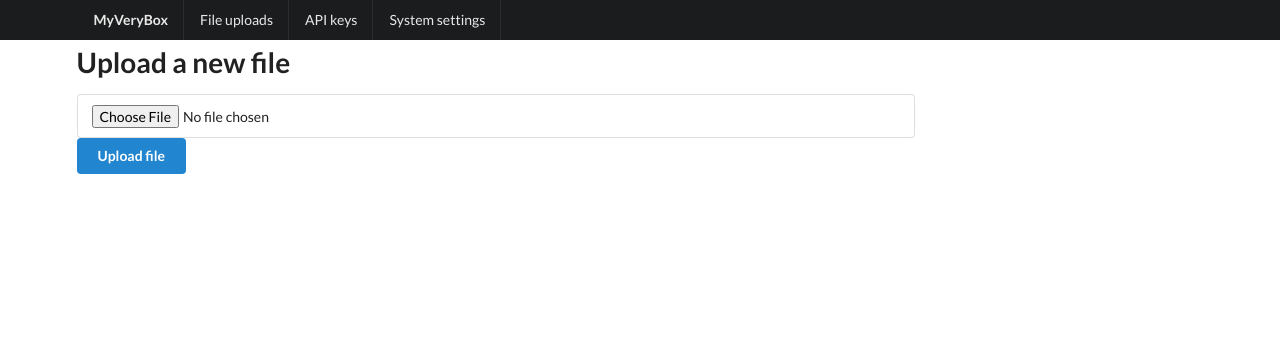
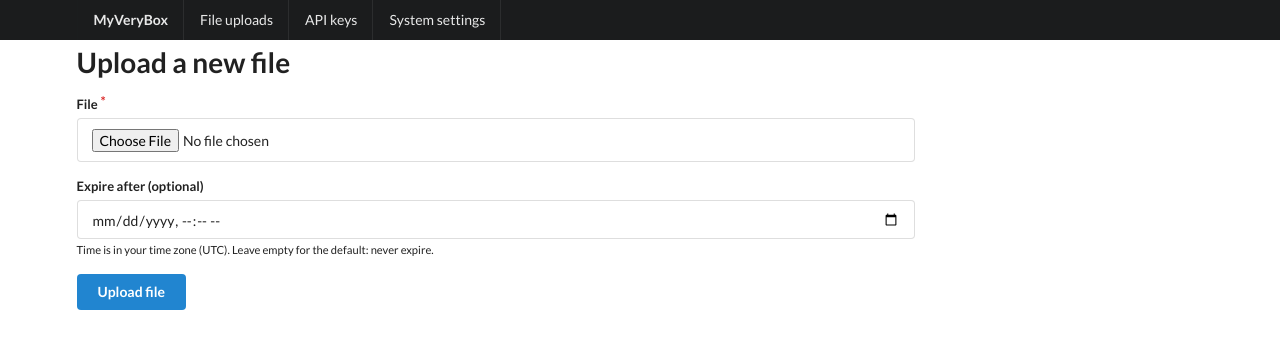
Before and after one commit to ziptofaf/myverybox, a Rails app: template app/views/file_uploads/new.html.erb in a window 1280 px wide. Shown: the top 349 px of the page. Run offline with Rails 7, Linux system fonts and the light colour scheme; the template is opened without the code that fills it, so the values that code supplies are empty; data comes from the database, SQL or seed files in the repository; style sheets or scripts are compiled from the project's sources; parts of the project's set-up code (start-up, migrations or seed data) failed here and were passed over; some libraries are stand-ins or nearby versions.

Commit message:
upload form: optional "expire after" date and time
- datetime-local field, interpreted in the browser's time zone (sent along by
  a small Stimulus controller; falls back to UTC); empty = the default expiry
  from System settings, which the form now names
- expiry must be in the future (form and API); only the exact datetime-local
  format is accepted (Time.zone.parse alone would turn e.g. "next tuesday"
  into today's midnight)
- a file is required: an empty submit used to create an upload without
  an attachment
- validation errors are shown in the form (422); the API returns 422 with
  the reasons instead of a bare 500

```diff
--- /dev/null
+++ b/app/helpers/file_uploads_helper.rb
@@ -0,0 +1,9 @@
+module FileUploadsHelper
+  # e.g. "never expire" or "expire 1 day after upload" (System settings)
+  def default_expiry_description
+    seconds = Setting.find_by(name: 'expires_in_seconds')&.formatted_value.to_i
+    return 'never expire' unless seconds.positive?
+
+    "expire #{distance_of_time_in_words(seconds)} after upload"
+  end
+end
--- /dev/null
+++ b/app/javascript/controllers/time_zone_controller.js
@@ -0,0 +1,15 @@
+import { Controller } from "@hotwired/stimulus"
+
+// Sends the browser's time zone along with a datetime-local field (which has
+// none), so the server can interpret the entered date and time correctly.
+export default class extends Controller {
+  static targets = ["field", "label"]
+
+  connect() {
+    const zone = Intl.DateTimeFormat().resolvedOptions().timeZone
+    if (!zone) return
+
+    this.fieldTarget.value = zone
+    if (this.hasLabelTarget) this.labelTarget.textContent = `Time is in your time zone (${zone}).`
+  }
+}
--- a/app/views/file_uploads/new.html.erb
+++ b/app/views/file_uploads/new.html.erb
@@ -1,8 +1,34 @@
 <h1>Upload a new file</h1>
 <div class="ui grid">
   <div class="twelve wide computer sixteen wide mobile column">
-    <%= form_for @file_upload, html: {class: 'ui form'} do |f| %>
-      <%= f.file_field :upload, class: 'ui input' %>
+    <%= form_for @file_upload, html: { class: "ui form#{' error' if @file_upload.errors.any?}" } do |f| %>
+      <% if @file_upload.errors.any? %>
+        <div class="ui error message">
+          <ul class="list">
+            <% @file_upload.errors.full_messages.each do |message| %>
+              <li><%= message %></li>
+            <% end %>
+          </ul>
+        </div>
+      <% end %>
+
+      <div class="field required<%= ' error' if @file_upload.errors[:upload].any? %>">
+        <%= f.label :upload, 'File' %>
+        <%= f.file_field :upload, class: 'ui input' %>
+      </div>
+
+      <div class="field<%= ' error' if @file_upload.errors[:expires_after].any? %>" data-controller="time-zone">
+        <%= f.label :expires_after, 'Expire after (optional)' %>
+        <%= f.datetime_local_field :expires_after,
+                                   value: params.dig(:file_upload, :expires_after),
+                                   min: Time.current.strftime('%Y-%m-%dT%H:%M') %>
+        <%= hidden_field_tag :time_zone, params[:time_zone], data: { time_zone_target: 'field' } %>
+        <small>
+          <span data-time-zone-target="label">Time is in UTC.</span>
+          Leave empty for the default: <%= default_expiry_description %>.
+        </small>
+      </div>
+
       <%= f.submit "Upload file", class: 'ui button primary' %>
     <% end %>
   </div>
```
Also changed, not shown: app/controllers/file_uploads_controller.rb (+29 -9 lines), app/models/file_upload.rb (+10 -0 lines), spec/requests/upload_form_spec.rb (added, +82 -0 lines), spec/requests/upload_via_api_spec.rb (+10 -0 lines).
